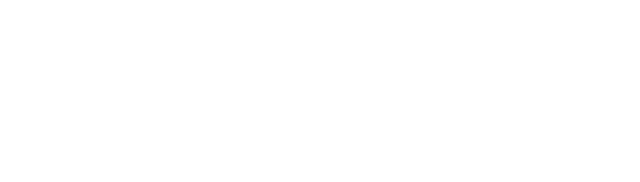
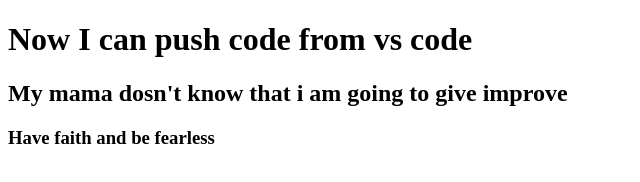
Before and after one commit to kmminhaz/first-web-dev-repo, a plain HTML site: page first.htm in a window 1280 px wide. Shown: the whole page, without its empty margins (0-640 px from the left). Drawn offline with Linux system fonts and the light colour scheme.

Commit message:
second commit

```diff
--- a/first.htm
+++ b/first.htm
@@ -7,6 +7,8 @@
     <title>Document</title>
 </head>
 <body>
-
+    <h1> Now I can push code from vs code </h1>
+    <h2> My mama dosn't know that i am going to give improve </h2>
+    <h3> Have faith and be fearless </h3>
 </body>
 </html>
```
